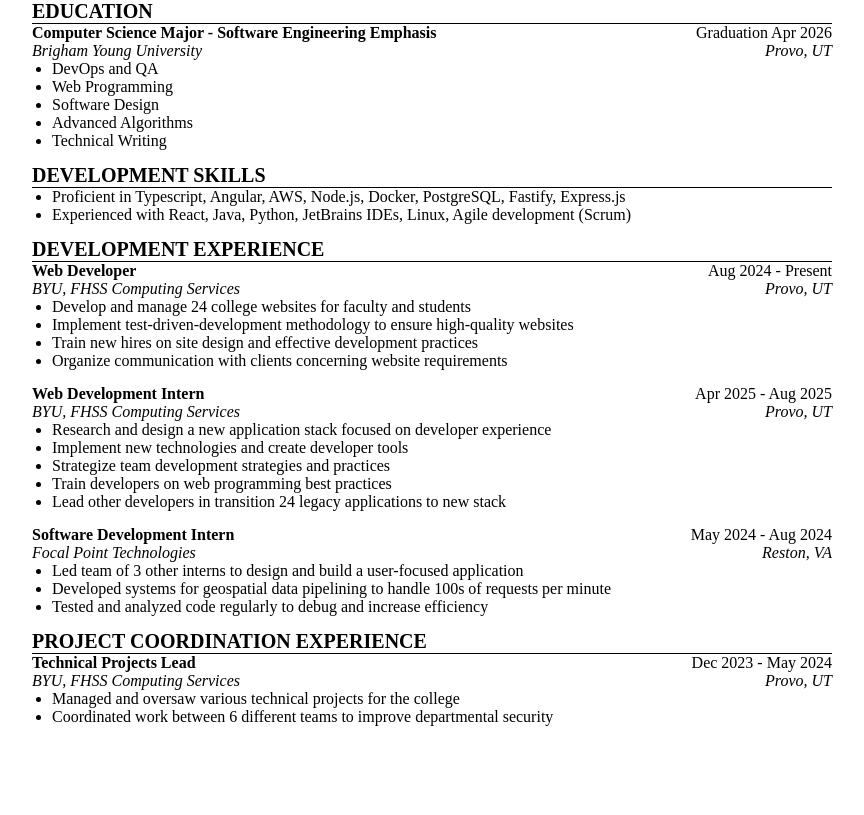
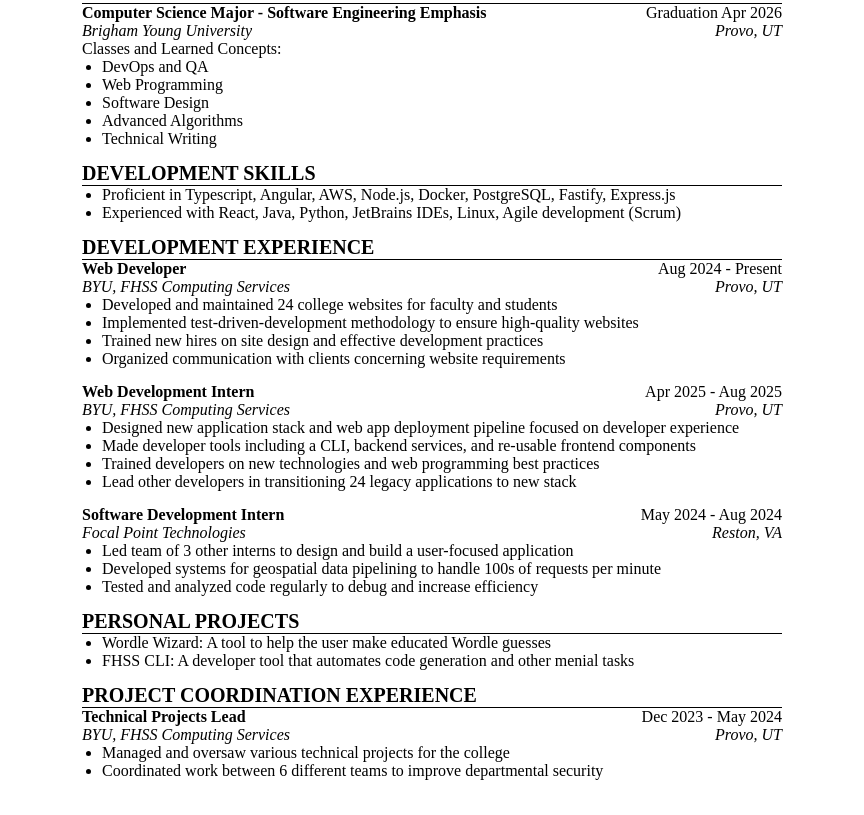
Before and after one commit to parksmojo/resume, a plain HTML site: page index.html in a window 1280 px wide. Shown: the part 100-915 px from the top of the page, without its empty margins (208-1072 px from the left). Before the commit the page ends 881 px from the top, so only its background shows below. Drawn offline with Linux system fonts and the light colour scheme.

Commit message:
Improve wording and add personal projects

```diff
--- a/index.html
+++ b/index.html
@@ -21,6 +21,7 @@
         Computer Science Major - Software Engineering Emphasis <span class="right">Graduation Apr 2026</span>
       </p>
       <p class="institution">Brigham Young University<span class="right">Provo, UT</span></p>
+      <p class="subtitle">Classes and Learned Concepts:</p>
       <ul>
         <li>DevOps and QA</li>
         <li>Web Programming</li>
@@ -44,20 +45,19 @@
       <p class="section-title">Web Developer<span class="right">Aug 2024 - Present</span></p>
       <p class="institution">BYU, FHSS Computing Services<span class="right">Provo, UT</span></p>
       <ul>
-        <li>Develop and manage 24 college websites for faculty and students</li>
-        <li>Implement test-driven-development methodology to ensure high-quality websites</li>
-        <li>Train new hires on site design and effective development practices</li>
-        <li>Organize communication with clients concerning website requirements</li>
+        <li>Developed and maintained 24 college websites for faculty and students</li>
+        <li>Implemented test-driven-development methodology to ensure high-quality websites</li>
+        <li>Trained new hires on site design and effective development practices</li>
+        <li>Organized communication with clients concerning website requirements</li>
       </ul>
 
       <p class="section-title">Web Development Intern<span class="right">Apr 2025 - Aug 2025</span></p>
       <p class="institution">BYU, FHSS Computing Services<span class="right">Provo, UT</span></p>
       <ul>
-        <li>Research and design a new application stack focused on developer experience</li>
-        <li>Implement new technologies and create developer tools</li>
-        <li>Strategize team development strategies and practices</li>
-        <li>Train developers on web programming best practices</li>
-        <li>Lead other developers in transition 24 legacy applications to new stack</li>
+        <li>Designed new application stack and web app deployment pipeline focused on developer experience</li>
+        <li>Made developer tools including a CLI, backend services, and re-usable frontend components</li>
+        <li>Trained developers on new technologies and web programming best practices</li>
+        <li>Lead other developers in transitioning 24 legacy applications to new stack</li>
       </ul>
 
       <p class="section-title">Software Development Intern <span class="right">May 2024 - Aug 2024</span></p>
@@ -66,6 +66,14 @@
         <li>Led team of 3 other interns to design and build a user-focused application</li>
         <li>Developed systems for geospatial data pipelining to handle 100s of requests per minute</li>
         <li>Tested and analyzed code regularly to debug and increase efficiency</li>
+      </ul>
+    </section>
+
+    <section>
+      <h2>PERSONAL PROJECTS</h2>
+      <ul>
+        <li>Wordle Wizard: A tool to help the user make educated Wordle guesses</li>
+        <li>FHSS CLI: A developer tool that automates code generation and other menial tasks</li>
       </ul>
     </section>
 
--- a/styles.css
+++ b/styles.css
@@ -3,8 +3,8 @@ body {
   color: #000;
   background-color: #fff;
   margin: 0;
-  padding: 40px;
-  max-width: 800px;
+  padding: 20px;
+  max-width: 700px;
   margin: auto;
 }
 
@@ -18,6 +18,10 @@ header {
 h1 {
   font-size: 26px;
   margin-bottom: 0;
+  margin: 0;
+}
+
+.subtitle {
   margin: 0;
 }
 
```
Lines whose indentation alone changed are shown as unchanged.
